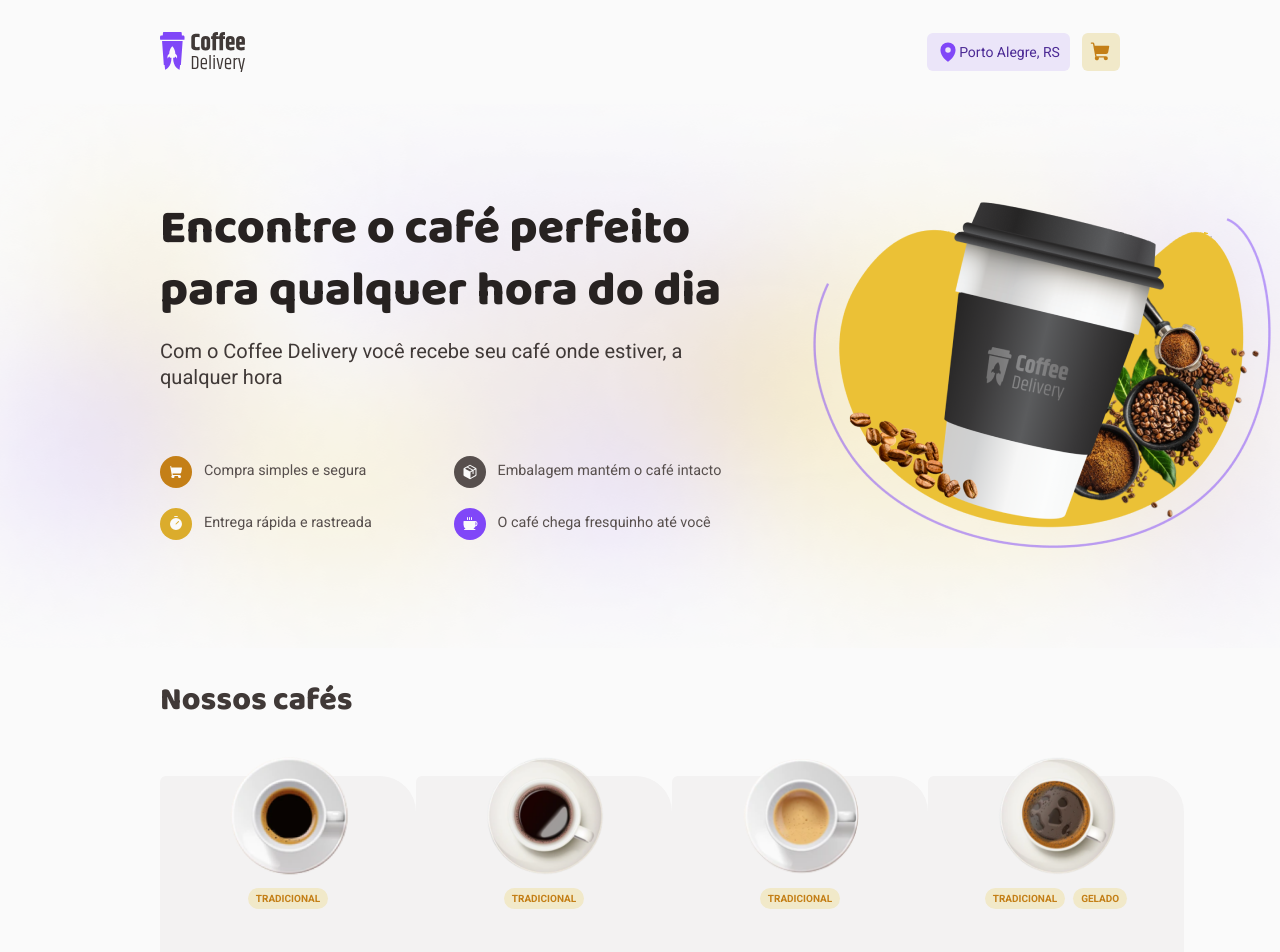
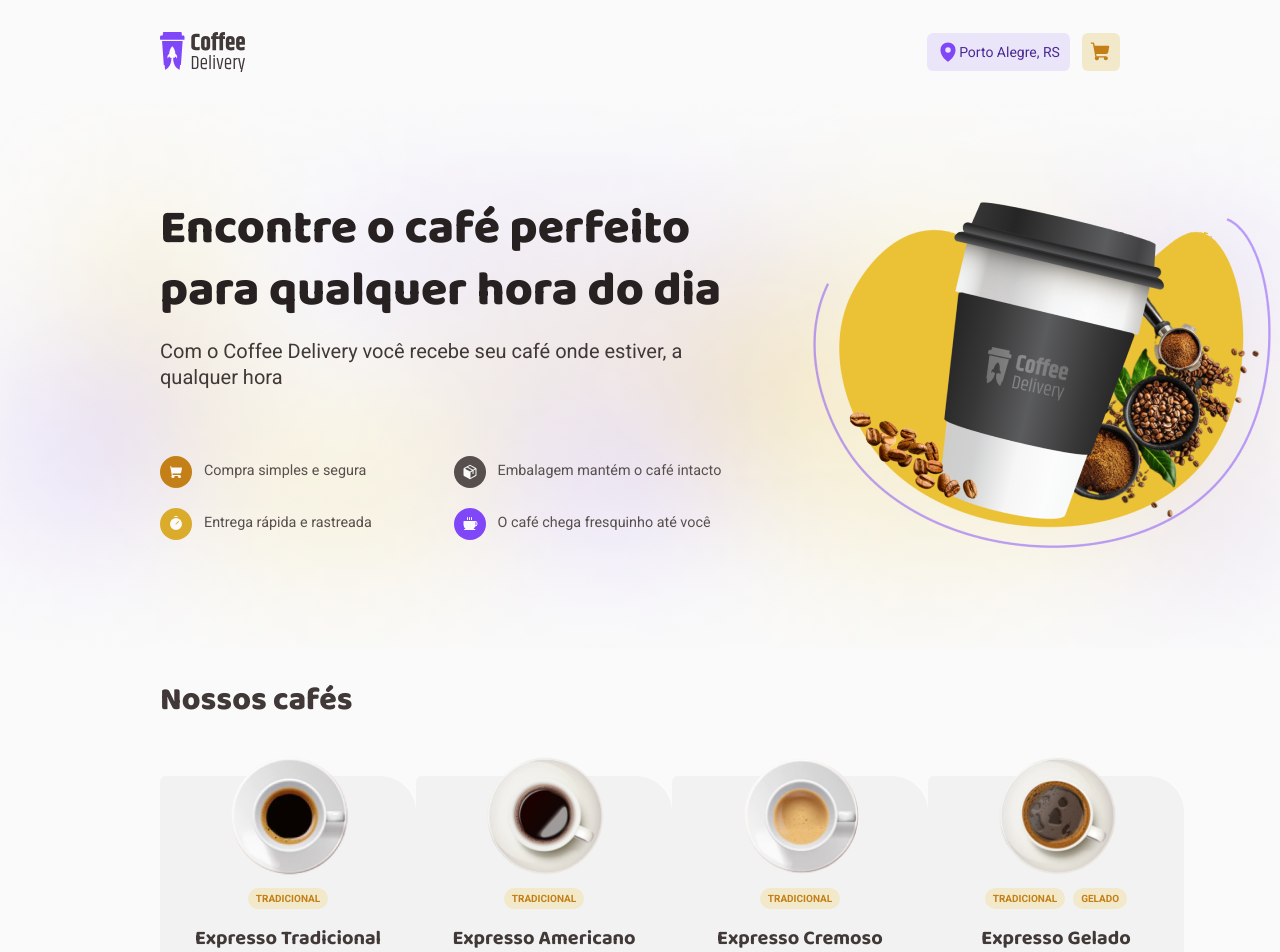
Before and after one commit to leticea/coffee-delivery, a React (Vite) app: page / in a window 1280 px wide. Shown: the top 952 px of the page. Built offline with nearby package versions, Linux system fonts and the light colour scheme.

Commit message:
feat(CoffeeCard): editing name styles

```diff
--- a/src/pages/Home/CoffeeList/CoffeeCard/index.tsx
+++ b/src/pages/Home/CoffeeList/CoffeeCard/index.tsx
@@ -21,8 +21,8 @@ export function CoffeeCard({ coffee }: CoffeeCardProps) {
       {tags.map((tag) => {
         return <Tags>{tag}</Tags>
       })}
-      {/* <Name>{name}</Name>
-      <Description>{description}</Description>
+      <Name>{name}</Name>
+      {/* <Description>{description}</Description>
       <CoffeePrice>R${price}</CoffeePrice> */}
     </CoffeesCard>
   );
--- a/src/pages/Home/CoffeeList/CoffeeCard/styles.ts
+++ b/src/pages/Home/CoffeeList/CoffeeCard/styles.ts
@@ -9,14 +9,12 @@ export const CoffeesCard = styled.li`
 
   display: flex;
   justify-content: center;
-  //align-items: center;
 
   //border: 1px solid red;
 
   img {
     display: flex;
     justify-content: center;
-    //align-items: center;
     width: 12rem;
     height: 12rem;
     top: -20px;
@@ -30,20 +28,17 @@ export const CoffeesCard = styled.li`
 export const Tags = styled.span`
   display: flex;
   align-items: center;
-  justify-content: center;
-  text-align: center;
 
   margin: 0 0.4rem;
   position: relative;
   max-width: 19.5rem;
   height: 2.1rem;
   padding: 4px 8px;
-  //left: 10%;
   top: 11.2rem;
   border-radius: 100px;
+
   background: ${(props) => props.theme["yellow-100"]};
   color: ${(props) => props.theme["yellow-600"]};
-
   font-weight: 700;
   font-size: 1rem;
   text-transform: uppercase;
@@ -55,6 +50,19 @@ export const Name = styled.h1`
   display: flex;
   align-items: center;
   justify-content: center;
+
+  position: absolute;
+  height: 2.6rem;
+  left: 2rem;
+  right: 2rem;
+  top: 14.9rem;
+
+  color: ${(props) => props.theme["gray-800"]};
+  font-family: "Baloo 2";
+  font-size: 2rem;
+  line-height: 130%;
+
+  //border: 1px solid red;
 `;
 
 export const Description = styled.h1`
```
